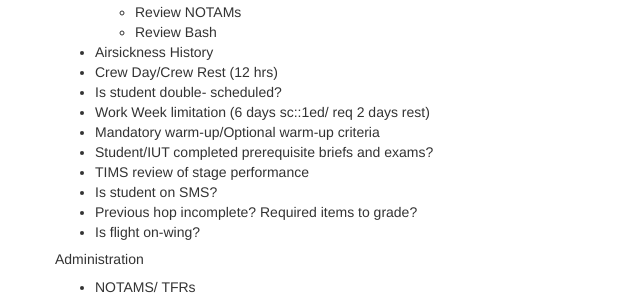
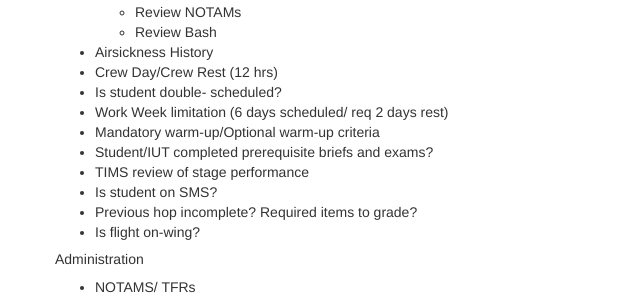
Before and after one commit to courserules/courserules.github.io, a Jekyll site: the page built from brief.html, in a window 1280 px wide. Shown: the part 916-1212 px from the top of the page, without its empty margins (0-640 px from the left). Built offline with Jekyll 4.4.1, drawn with Linux system fonts in a browser that asks for light colours.

Commit message:
Fixed spelling

```diff
--- a/brief.html
+++ b/brief.html
@@ -62,7 +62,7 @@ permalink: /brief/
 				<li>Airsickness History</li>
 				<li>Crew Day/Crew Rest (12 hrs)</li>
 				<li>Is student double- scheduled?</li>
-				<li>Work Week limitation (6 days sc::1ed/ req 2 days rest)</li>
+				<li>Work Week limitation (6 days scheduled/ req 2 days rest)</li>
 				<li>Mandatory warm-up/Optional warm-up criteria
 				<li>Student/IUT completed prerequisite briefs and exams?</li>
 				<li>TIMS review of stage performance</li>
```
